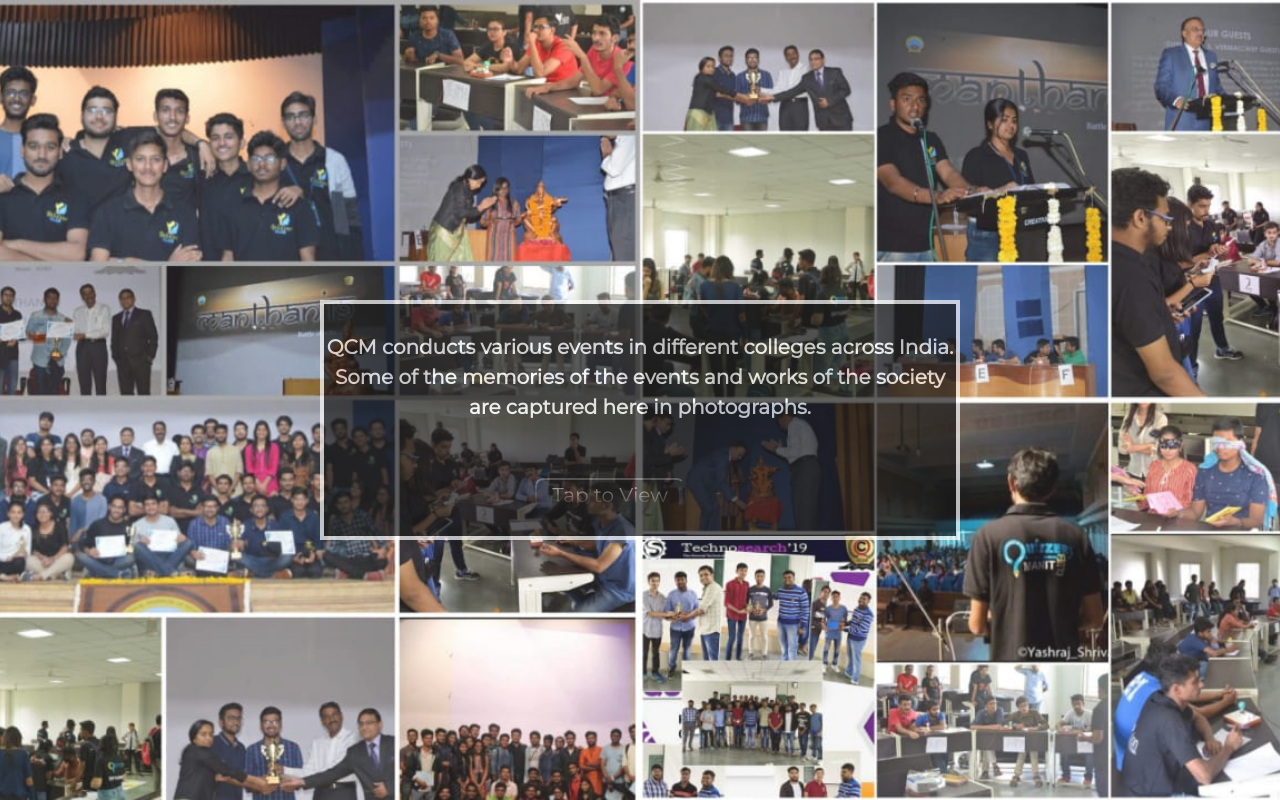
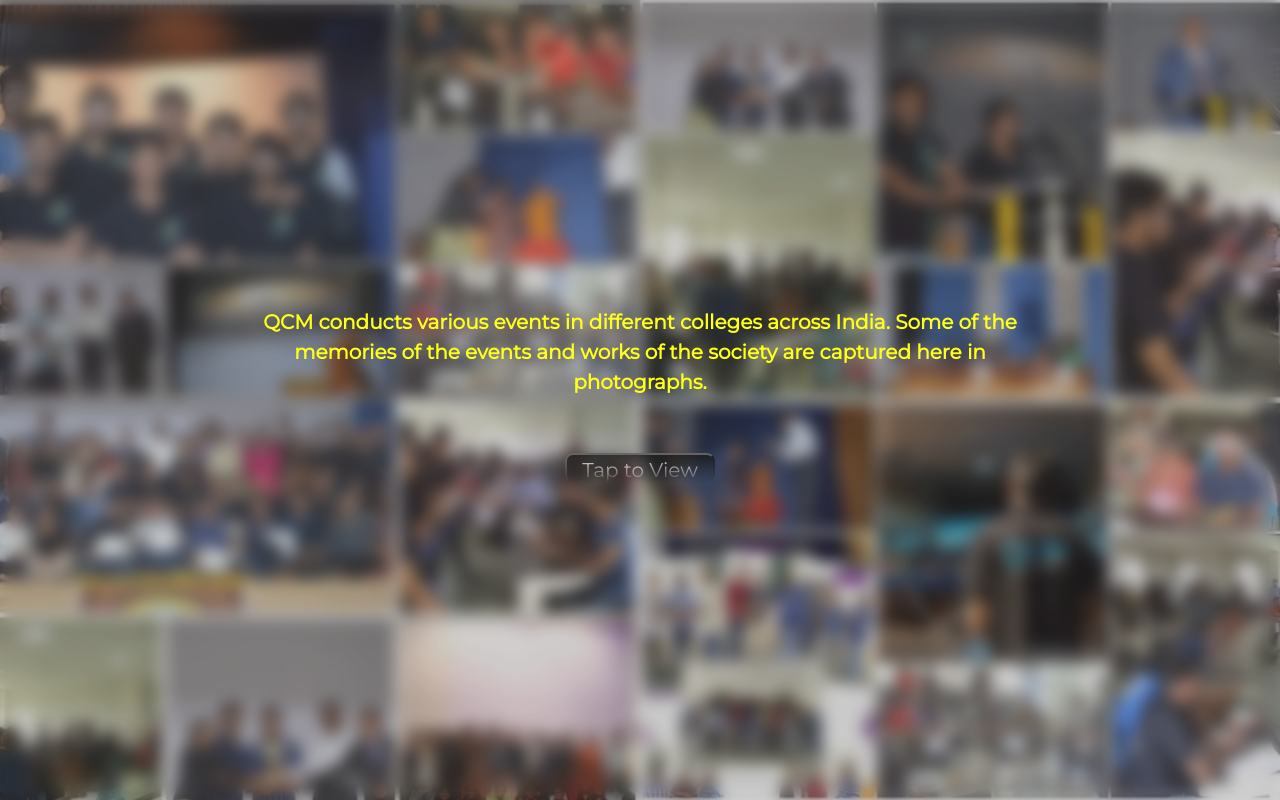
Before and after one commit to yash7091/Image-gallery, a plain HTML site: page index.html in a window 1280 px wide. Drawn offline with nearby package versions, Linux system fonts and the light colour scheme.

Commit message:
Update style.css

```diff
--- a/style.css
+++ b/style.css
@@ -7,7 +7,6 @@
   .gallery {
     display: flex;
     justify-content: center;
-    padding: 10px;
     align-items: center;
     padding: 0 ;
     height: 100vh;
@@ -23,6 +22,7 @@
     object-fit: cover;
     opacity: 0.9;
   }
+
 .view{
   background: rgba(0, 0, 0, 0.8);
   color: #fdfdfdf5;
@@ -30,7 +30,8 @@
   border-radius: 8px;
   width: 150px ;
   height: 30px;
-  transform: translateX(-30px);
+      margin: 40px auto 10px;
+    bottom: 0px;
 }
 .view:hover{
    background-color:#7e8a97 ;
@@ -38,13 +39,13 @@
    transform:translate(1.2) scale(1) ease-in;
 }
   .background-shade {
+	  height:100%;
+	  width:100%;
     display: flex;
     flex-direction: column;
     justify-content: center;
     align-items: center;
     justify-items: center;
-    padding-top: 10px;
-    margin-top: 20px;
     position: absolute;
     min-width: 30vh;
     left: 50%;
@@ -53,21 +54,14 @@
     transform: translate(-50%,-50%);
     font-size: 20px;
     min-height: 30vh;
-    opacity: 0.7;
-    color: white;
-    background-color: black;
+    color: yellow;
+    background-color: rgba(0,0,0,0.2);
     font-weight: bold;
-
-   border: 4px solid white;
-  }
-  .view{
-
-    margin-top: 40px;
-    bottom: 0px;
-    margin-bottom: 10px;
-    backdrop-filter: blur(20px) !important;
+   backdrop-filter:blur(8px);
+   padding:0 20%;
 
   }
+
   .carousel-toggle {
     margin: auto;
   }
@@ -84,7 +78,7 @@
     height: 50%;
     width: 50%;
     margin: auto;
-    top: 25%;
+    top: 15%;
     transform: translateY(-1%);
   }
 
```
